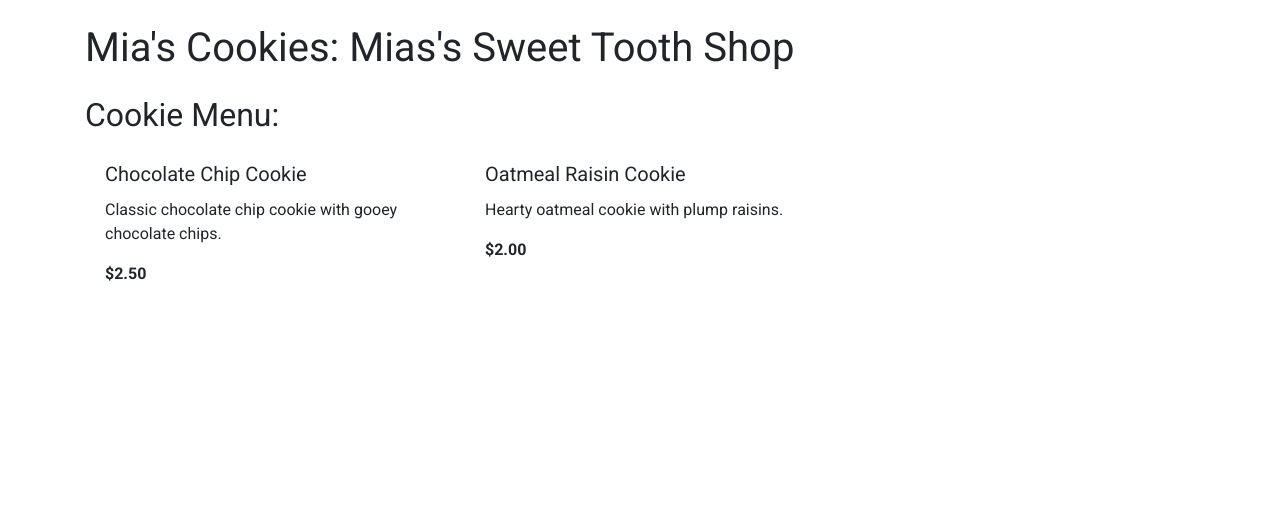
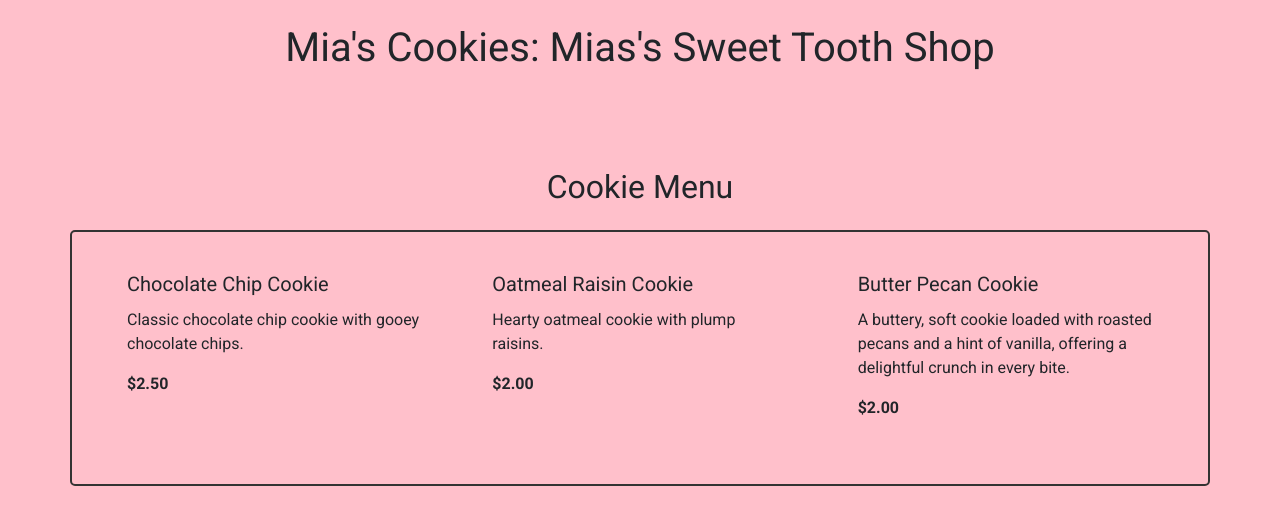
Before and after one commit to nivarray/menu_site, a Flask app: page / in a window 1280 px wide. Shown: the top 525 px of the page. Run offline with Flask 3, Linux system fonts and the light colour scheme; some libraries are stand-ins or nearby versions.

Commit message:
app.py: added a cookie, style.css: improved look, menu.html: moved some things around

```diff
--- a/app.py
+++ b/app.py
@@ -17,6 +17,12 @@ menu_items = [
         'description': 'Hearty oatmeal cookie with plump raisins.',
         'price': '$2.00',
         #'image_url': 'static/images/oatmeal_raisin_cookie.jpg'
+    },
+    {
+        'name': 'Butter Pecan Cookie',
+        'description': 'A buttery, soft cookie loaded with roasted pecans and a hint of vanilla, offering a delightful crunch in every bite.',
+        'price': '$2.00',
+        #'image_url': 'static/images/oatmeal_raisin_cookie.jpg'
     }]
 
 # main page is menu page
--- /dev/null
+++ b/static/css/style.css
@@ -0,0 +1,18 @@
+/* External CSS for Mia's Sweet Tooth Shop */
+body {
+    font-family: 'Roboto', sans-serif;
+    background-color: pink; /*play around with the color*/
+}
+
+/*Center text in all h1 and h2 elements */
+h1, h2 {
+    text-align: center;
+    margin-top: 2rem;
+}
+
+.menu-list {
+    border: 2px solid #333; /* Change #333 to any color you prefer */
+    padding: 20px; /* Adds some space between the border and the content */
+    border-radius: 5px; /* Optional: adds rounded corners */
+    margin-top: 20px; /* Optional: adds space above the border */
+}
--- a/templates/menu.html
+++ b/templates/menu.html
@@ -4,20 +4,19 @@
         <meta charset="UTF-8">
         <meta name="viewports" content="width=device-width, initial-scale=1.0">
         <title>Mia'sSweetTooth</title>
-        <link rel="stylesheet" href="https://stackpath.bootstrapcdn.com/bootstrap/4.5.2/css/bootstrap.min.css">
         <!-- Google Fonts for all text in <body> -->
         <link href="https://fonts.googleapis.com/css2?family=Roboto:wght@400;700&display=swap" rel="stylesheet">
-        <style>
-            body {
-                font-family: 'Roboto', sans-serif;
-            }
-        </style>
+        <!-- Bootstrap CSS link -->
+        <link rel="stylesheet" href="https://stackpath.bootstrapcdn.com/bootstrap/4.5.2/css/bootstrap.min.css">
+        <!-- External CSS link -->
+        <link rel="stylesheet" href="static/css/style.css">
     </head>
     <body>
         <div class="container">
-            <h1 class="my-4">Mia's Cookies: Mias's Sweet Tooth Shop</h1>
-            <h2>Cookie Menu: </h2>
-            <div class="row">
+            <h1 class="my-4 text-center">Mia's Cookies: Mias's Sweet Tooth Shop</h1>
+            <br><br>
+            <h2 class="my-4 text-center">Cookie Menu</h2>
+            <div class="row menu-list">
                 {% for item in menu_items %}
                     <div class="col-md-4 mb-4">
                         <!-- <img src="{{ item.image_url }}" class="card-img-top" alt="{{ item.name }}"> -->
```
